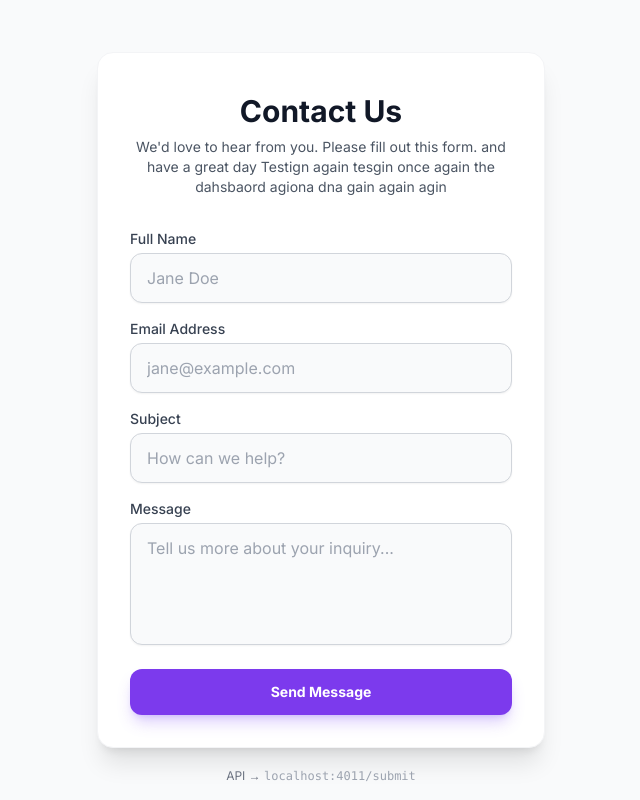
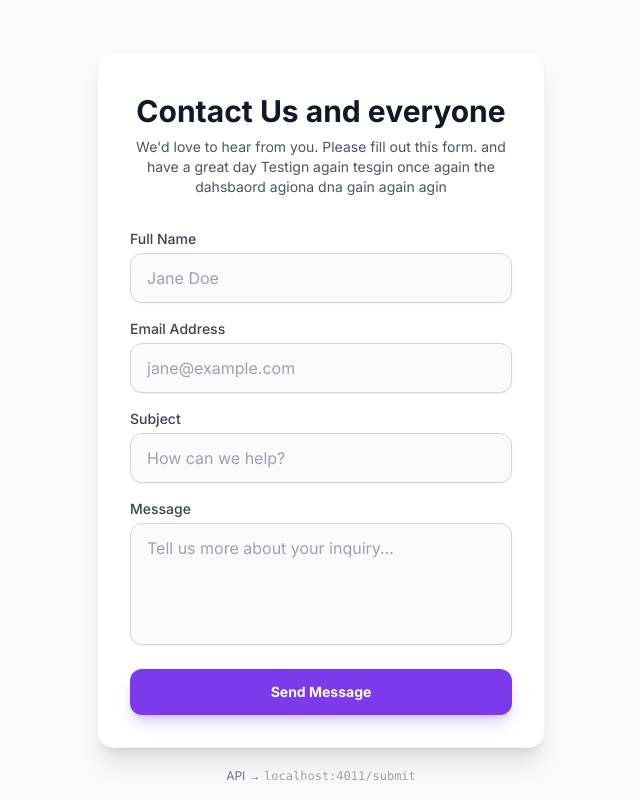
Before and after one commit to R-Pavan-2503/devops_agent_test_apps, a React (Vite) app in the folder apps/forms/frontend/: page / in a window 1280 px wide. Shown: the whole page, without its empty margins (319-959 px from the left). Built offline with nearby package versions, Linux system fonts and the light colour scheme; the HTML template or start-up script is replaced by a standard one.

Commit message:
testing v1 11 commit

```diff
--- a/apps/forms/frontend/src/App.jsx
+++ b/apps/forms/frontend/src/App.jsx
@@ -87,7 +87,7 @@ export default function App() {
       <div className="max-w-md w-full space-y-8 bg-white p-8 rounded-2xl shadow-xl border border-gray-100">
         <div>
           <h2 className="mt-2 text-center text-3xl font-extrabold text-gray-900">
-            Contact Us
+            Contact Us and everyone
           </h2>
           <p className="mt-2 text-center text-sm text-gray-600">
             We'd love to hear from you. Please fill out this form.
```
